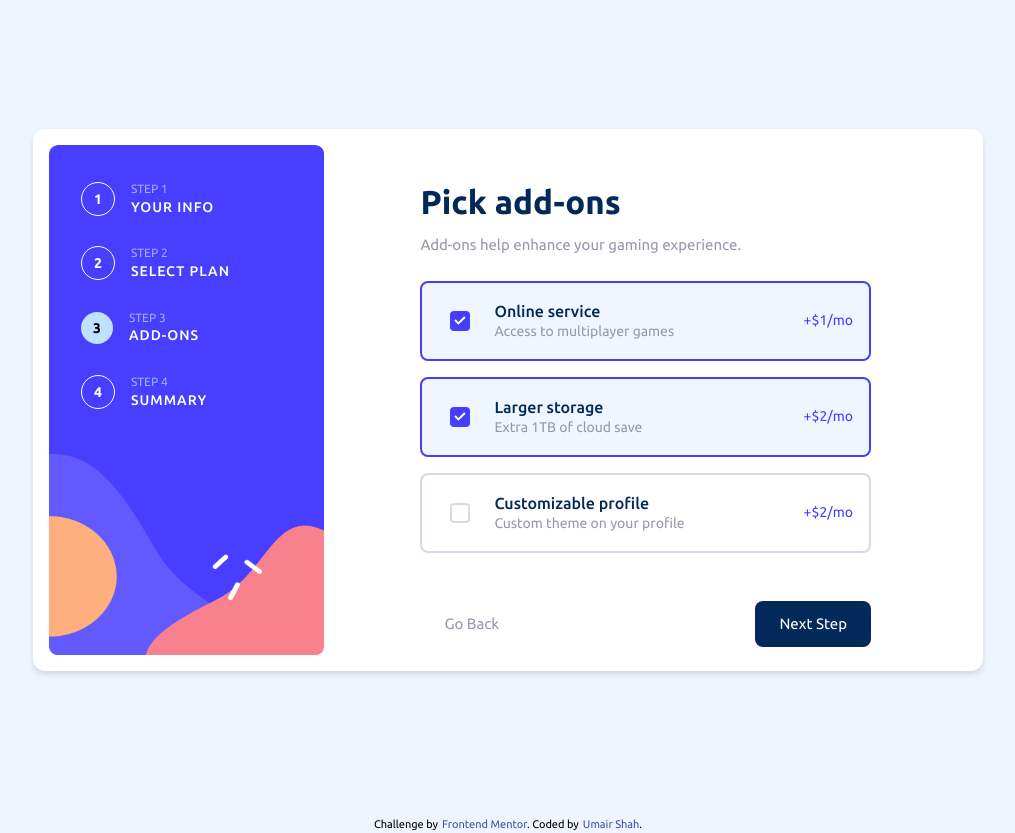
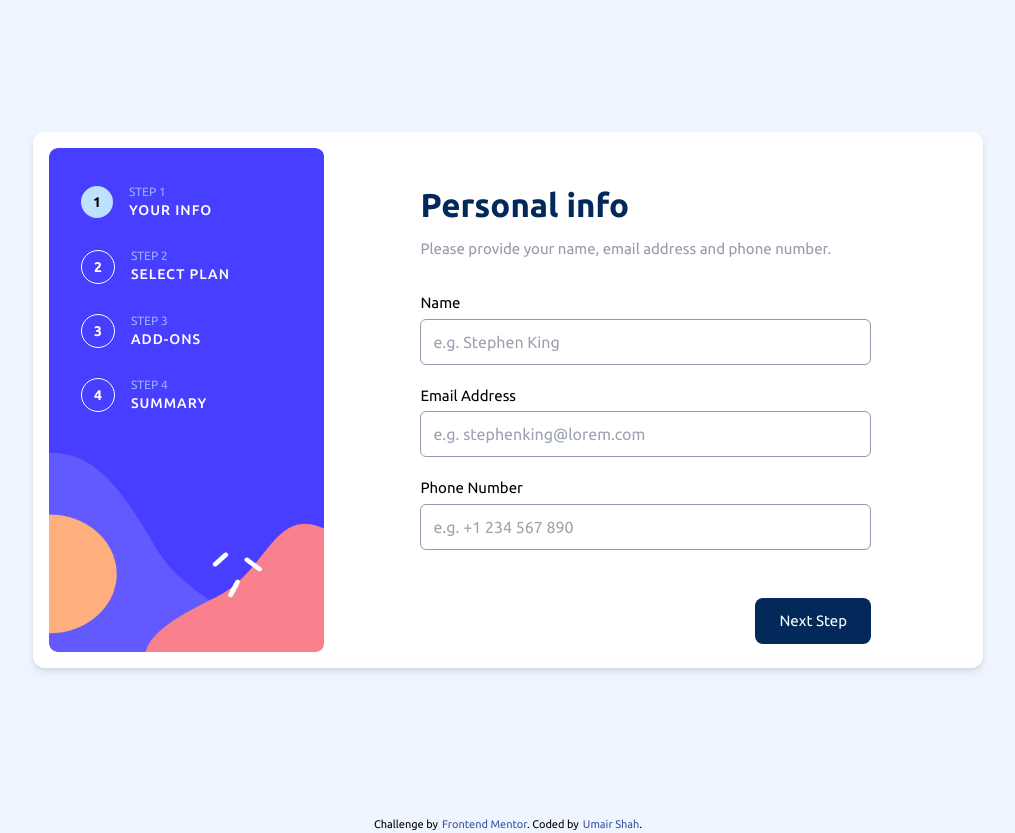
Before and after one commit to nicefellow1234/Frontend-Mentor-Multi-Step-Form, a Next.js app: page / in a window 1280 px wide. Shown: the whole page, without its empty margins (132-1147 px from the left). Built offline with nearby package versions, Linux system fonts and the light colour scheme.

Commit message:
Reverted to Step 1

```diff
--- a/src/app/page.js
+++ b/src/app/page.js
@@ -18,7 +18,7 @@ export default function Home() {
       label: "yr",
     },
   };
-  const [step, setStep] = useState(STEP_3);
+  const [step, setStep] = useState(STEP_1);
   const [totals, setTotals] = useState(0);
 
   // STEP 2
```
